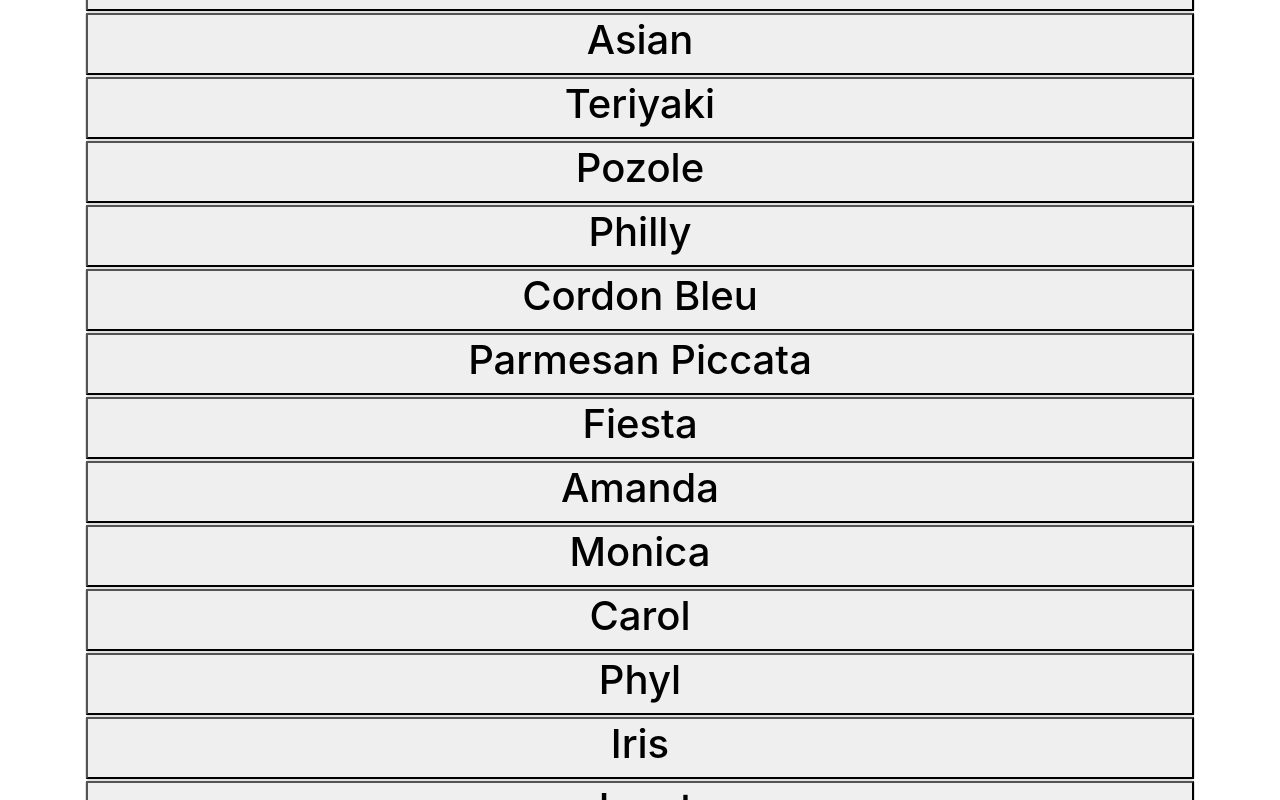
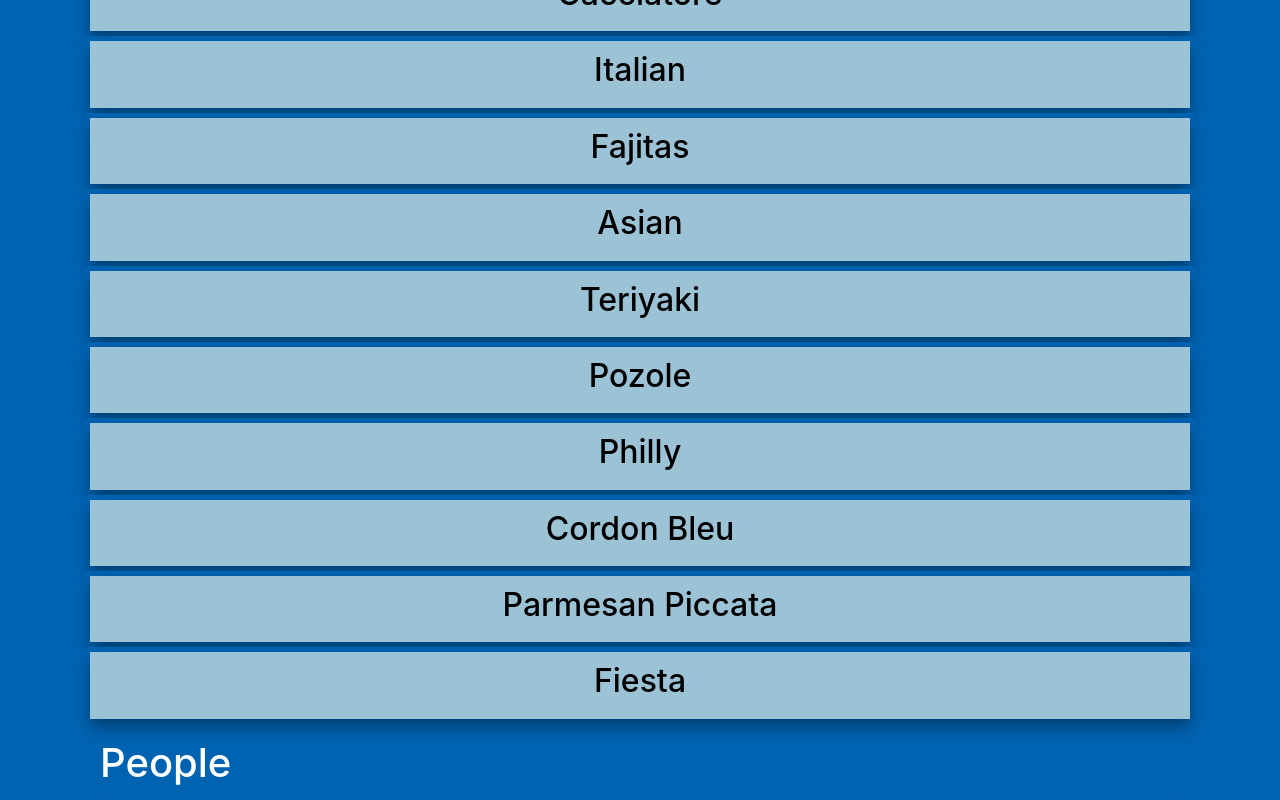
Before and after one commit to christinakerr/GrandmasWebsite, a React (Create React App) app in the folder client/: page / in a window 1280 px wide. Shown: the part 500-1300 px from the top of the page. Built offline with nearby package versions, Linux system fonts and the light colour scheme.

Commit message:
Added styles

```diff
--- a/client/src/App.js
+++ b/client/src/App.js
@@ -3,10 +3,40 @@ import { Container } from "reactstrap";
 import words from "./words.json";
 
 function App() {
+  const food = words.filter(word => word.category === "food")
+  const people = words.filter(word => word.category === "people")
+  const medical = words.filter(word => word.category === "medical")
+  const places = words.filter(word => word.category === "places")
+  const misc = words.filter(word => word.category === "misc")
   return (
     <Container>
+      <h1 className="header">Food</h1>
       {
-        words.map(word => {
+        food.map(word => {
+          return <WordCard key={word.id} word={word.word} audio={word.audio}/>
+        })
+      }
+      <h1 className="header">People</h1>
+      {
+        people.map(word => {
+          return <WordCard key={word.id} word={word.word} audio={word.audio}/>
+        })
+      }
+      <h1 className="header">Medical</h1>
+      {
+        medical.map(word => {
+          return <WordCard key={word.id} word={word.word} audio={word.audio}/>
+        })
+      }
+      <h1 className="header">Places</h1>
+      {
+        places.map(word => {
+          return <WordCard key={word.id} word={word.word} audio={word.audio}/>
+        })
+      }
+      <h1 className="header">Miscellaneous</h1>
+      {
+        misc.map(word => {
           return <WordCard key={word.id} word={word.word} audio={word.audio}/>
         })
       }
--- a/client/src/components/WordCard.js
+++ b/client/src/components/WordCard.js
@@ -5,6 +5,7 @@ function WordCard(props){
 
     // Play audio when word is clicked
     let wordAudio = new Audio(props.audio)
+    wordAudio.crossOrigin = "anonymous";
     const play = () => {
         wordAudio.play()
         .then(console.log("Working"))
@@ -13,9 +14,9 @@ function WordCard(props){
 
     return (
         <>
-        <Card >
-            <button onClick={play}>
-                <h1>{props.word}</h1>
+        <Card className="wordCard">
+            <button className="wordButton" onClick={play}>
+                <h2>{props.word}</h2>
             </button>
 
         </Card>
--- a/client/src/index.css
+++ b/client/src/index.css
@@ -5,9 +5,29 @@ body {
     sans-serif;
   -webkit-font-smoothing: antialiased;
   -moz-osx-font-smoothing: grayscale;
+  background-color: #0063B2FF !important;
 }
 
 code {
   font-family: source-code-pro, Menlo, Monaco, Consolas, 'Courier New',
     monospace;
 }
+
+.wordButton {
+  background-color: #9CC3D5FF;
+  border: none;
+  color: black;
+  margin: 5px;
+  padding: 10px;
+  box-shadow: 0px 8px 15px 0px rgba(0,0,0,0.37);
+}
+
+.wordCard {
+  background-color: #0063B2FF !important;
+  border: none !important;
+}
+
+.header {
+  color: white;
+  margin: 15px;
+}
--- a/client/src/words.json
+++ b/client/src/words.json
@@ -1,7 +1,7 @@
 [
     {
         "word": "Fried Chicken",
-        "audio": "/static/media/chicken.504fdad5.mp3",
+        "audio": "../audio/fried-chicken.mp3",
         "id": 1,
         "category": "food"
     },
```
